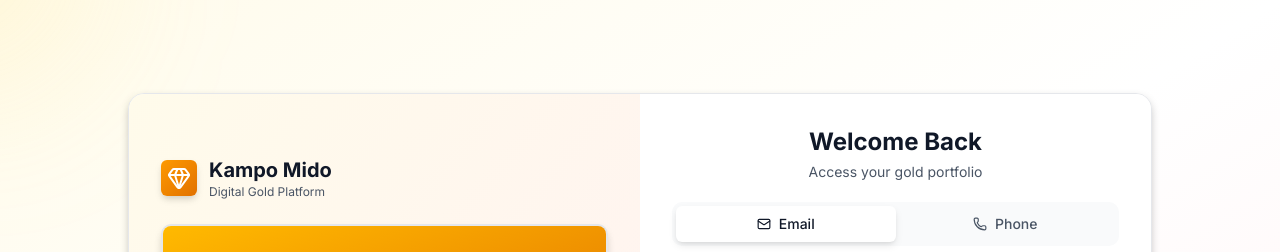
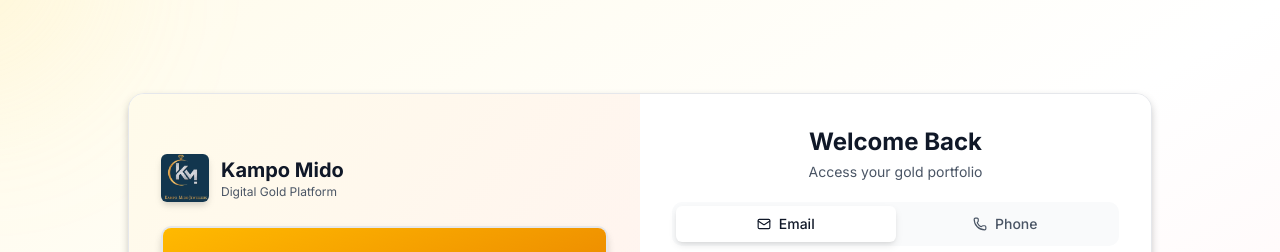
Before and after one commit to gipldevelopers/kampo-mido, a Next.js app: page / in a window 1280 px wide. Shown: the top 252 px of the page. Built offline with nearby package versions, Linux system fonts and the light colour scheme; no server answers.

Commit message:
Logo added in Login page

```diff
--- a/app/page.js
+++ b/app/page.js
@@ -1,6 +1,7 @@
 "use client";
 import { useState, useEffect } from "react";
 import Link from "next/link";
+import Image from "next/image";
 import { useRouter } from "next/navigation";
 import { useUser } from "@/context/UserContext";
 import AuthService from "@/services/auth.service";
@@ -125,8 +126,13 @@ export default function LoginPage() {
         <div className="relative p-6 lg:p-8 bg-gradient-to-br from-amber-50 to-rose-50 flex flex-col justify-center">
           {/* Brand Logo */}
           <div className="flex items-center gap-3 mb-6">
-            <div className="p-1.5 bg-gradient-to-br from-amber-500 to-amber-600 rounded-lg shadow-lg">
-              <Gem className="w-6 h-6 text-white" />
+            <div className="relative w-12 h-12 rounded-lg shadow-lg overflow-hidden">
+              <Image
+                src="/logo/logo.jpeg"
+                alt="Kampo Mido Logo"
+                fill
+                className="object-cover"
+              />
             </div>
             <div>
               <h1 className="text-xl font-bold text-gray-900">Kampo Mido</h1>
@@ -228,8 +234,13 @@ export default function LoginPage() {
           <div className="max-w-md mx-auto w-full">
             {/* Mobile Brand */}
             <div className="lg:hidden flex items-center gap-2 mb-6">
-              <div className="p-1.5 bg-gradient-to-br from-amber-500 to-amber-600 rounded-md">
-                <Gem className="w-5 h-5 text-white" />
+              <div className="relative w-10 h-10 rounded-md overflow-hidden">
+                <Image
+                  src="/logo/logo.jpeg"
+                  alt="Kampo Mido Logo"
+                  fill
+                  className="object-cover"
+                />
               </div>
               <div>
                 <h1 className="text-lg font-bold text-gray-900">Kampo Mido</h1>
```
